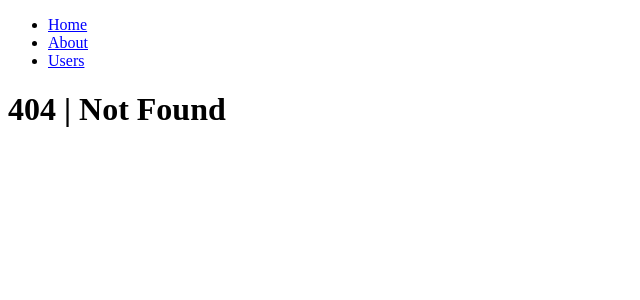
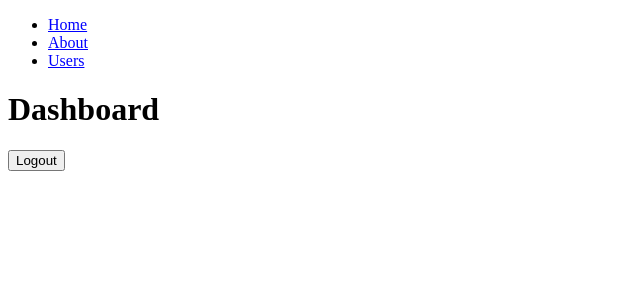
Before and after one commit to desarrollocml/react_router_dom_v6, a React (Create React App) app: page /dashboard in a window 1280 px wide. Before the commit this address had no page. Shown: the top 300 px of the page, without its empty margins (0-640 px from the left). Built offline with nearby package versions, Linux system fonts and the light colour scheme.

Commit message:
useNavigate por UseHistory

```diff
--- a/src/App.js
+++ b/src/App.js
@@ -1,6 +1,7 @@
 import { BrowserRouter as Router, Navigate, Route, Routes } from "react-router-dom";
 import Navbar from "./components/Navbar";
 import AboutPage from "./pages/AboutPage";
+import Dashboard from "./pages/Dashboard";
 import HellowPage from "./pages/HellowPage";
 import HomePage from "./pages/HomePage";
 import NotFoundPage from "./pages/NotFoundPage";
@@ -16,9 +17,11 @@
         <Route path="/users" element={<UsersPage />} />
         <Route path="/users/:Id" element={<UserPage/>} />
         <Route path="/usuarios" element={<Navigate replace={false} to="/users"/>} />
+        {/* si replace esta en false no deja devolver a ruta anterior */}
         {/* si en to="   users" no se coloca oblicua se agrega,
          queda usuarios/users */}
         <Route path="/hola" element={<HellowPage />} />
+        <Route path="/dashboard" element={<Dashboard />} />
         <Route path="*" element={<NotFoundPage />} />
       </Routes>
     </Router>
--- /dev/null
+++ b/src/pages/Dashboard.js
@@ -0,0 +1,16 @@
+import { useNavigate } from "react-router-dom"
+
+export default function Dashboard() {
+    const navigate= useNavigate();
+    const handleclick = ()=>{
+        navigate("/")
+    }
+  return (
+    <div>
+        <h1>Dashboard</h1>
+        <button onClick={handleclick}>
+            Logout
+        </button>
+    </div>
+  )
+}
```
